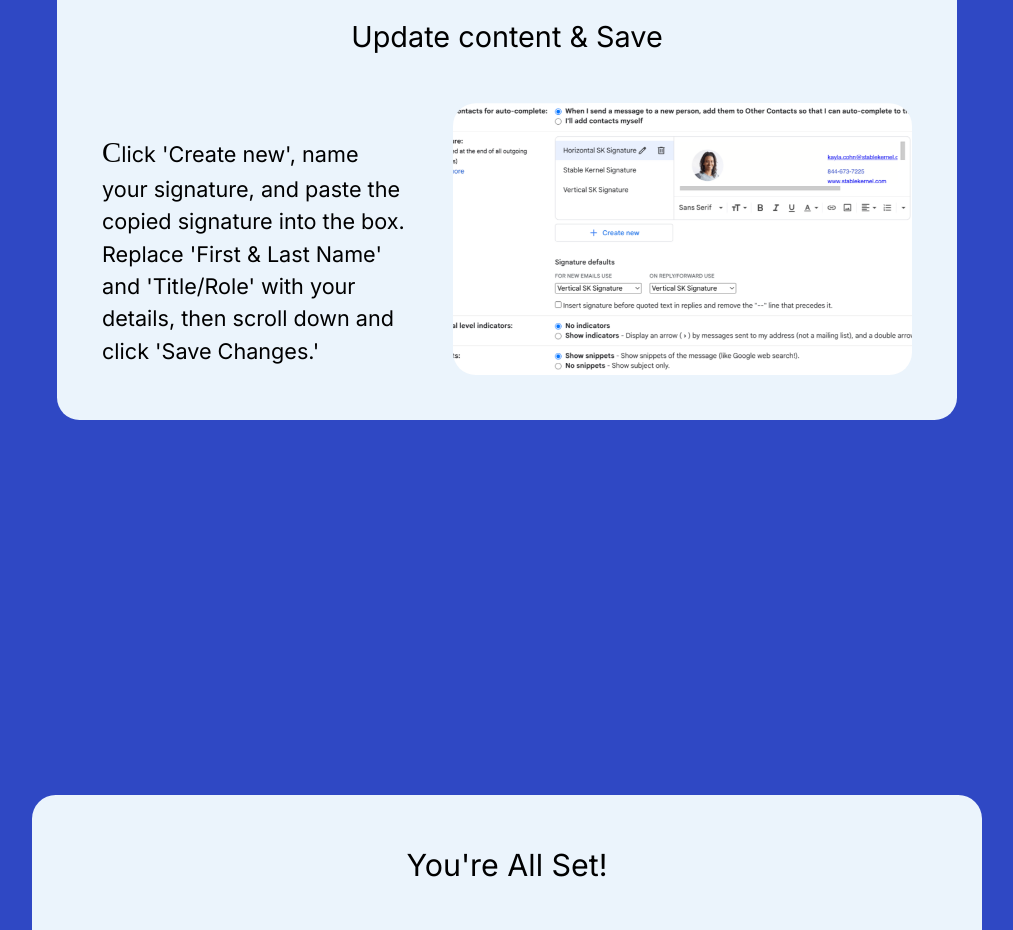
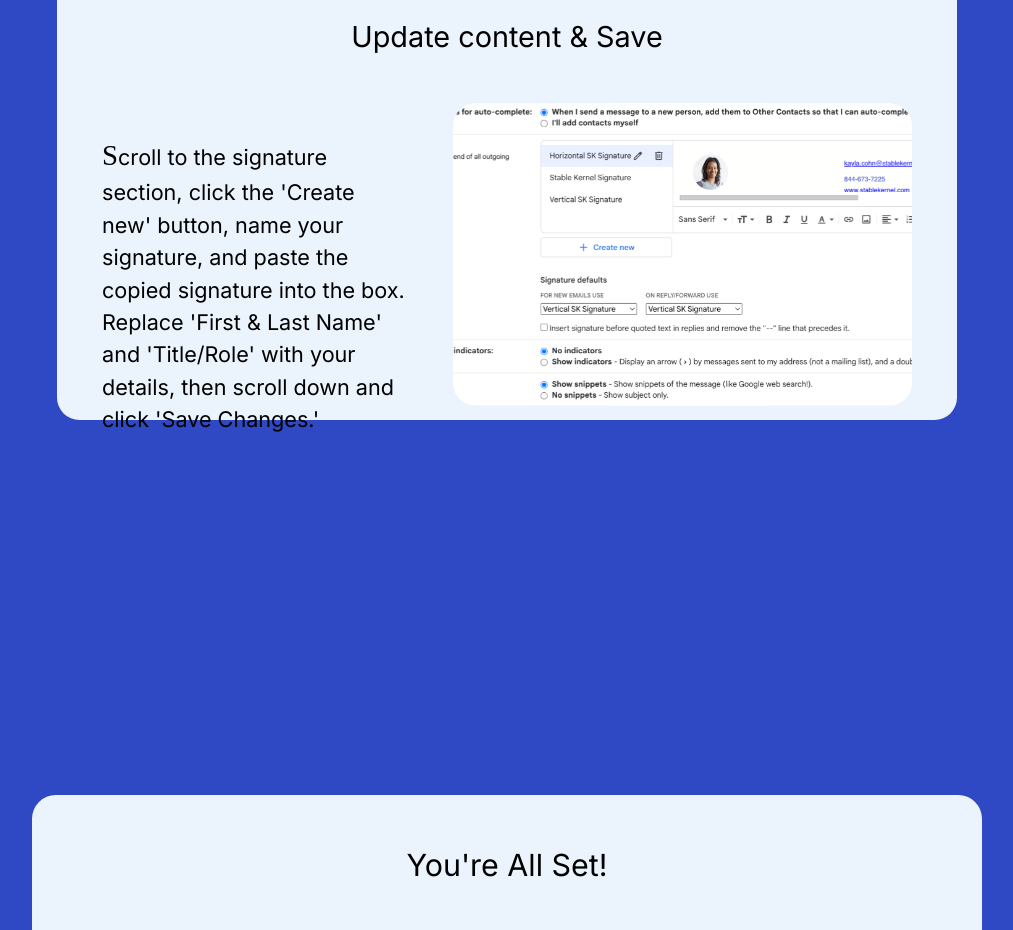
Before and after one commit to kcohn/sk-signature-setup, a Next.js app: page / in a window 1280 px wide. Shown: the part 4600-5530 px from the top of the page, without its empty margins (133-1146 px from the left). Built offline with nearby package versions, Linux system fonts and the light colour scheme.

Commit message:
Update instructions again

```diff
--- a/src/app/data.js
+++ b/src/app/data.js
@@ -26,7 +26,7 @@ export const steps = [
     },
     {
       title: "Update content & Save",
-      description: "Click 'Create new', name your signature, and paste the copied signature into the box. Replace 'First & Last Name' and 'Title/Role' with your details, then scroll down and click 'Save Changes.'",
+      description: "Scroll to the signature section, click the 'Create new' button, name your signature, and paste the copied signature into the box. Replace 'First & Last Name' and 'Title/Role' with your details, then scroll down and click 'Save Changes.'",
       src: "/assets/gmail-settings.png",
       color: "#EBF4FC"
     },
```
